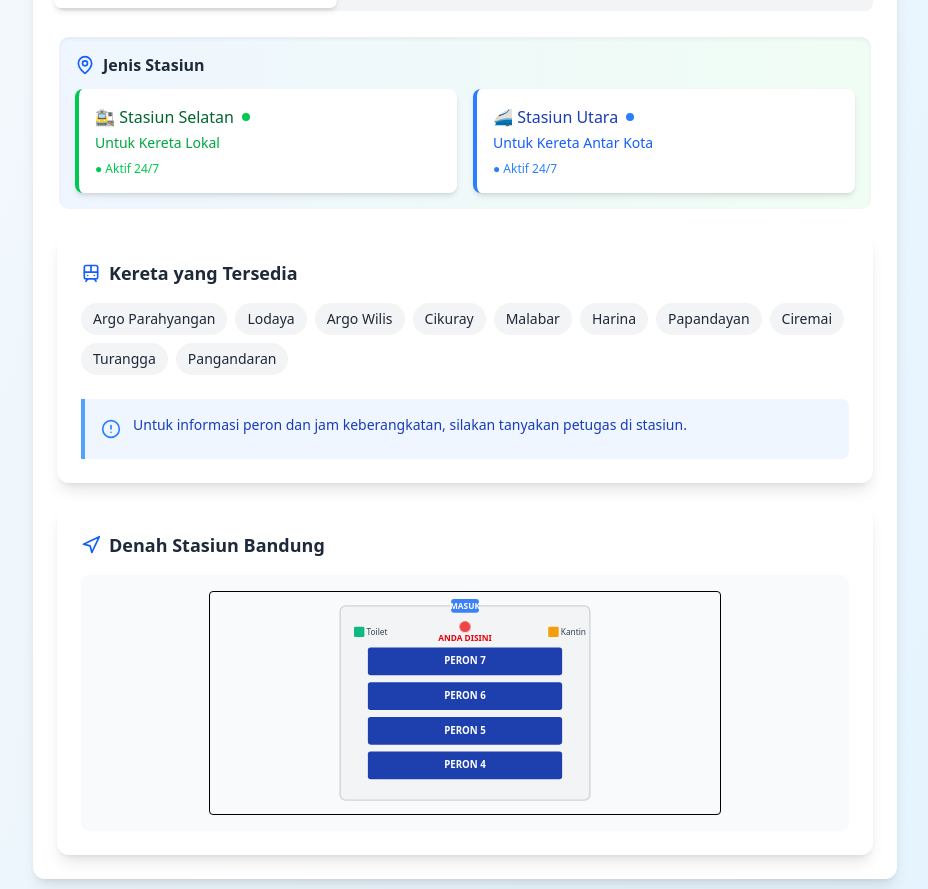
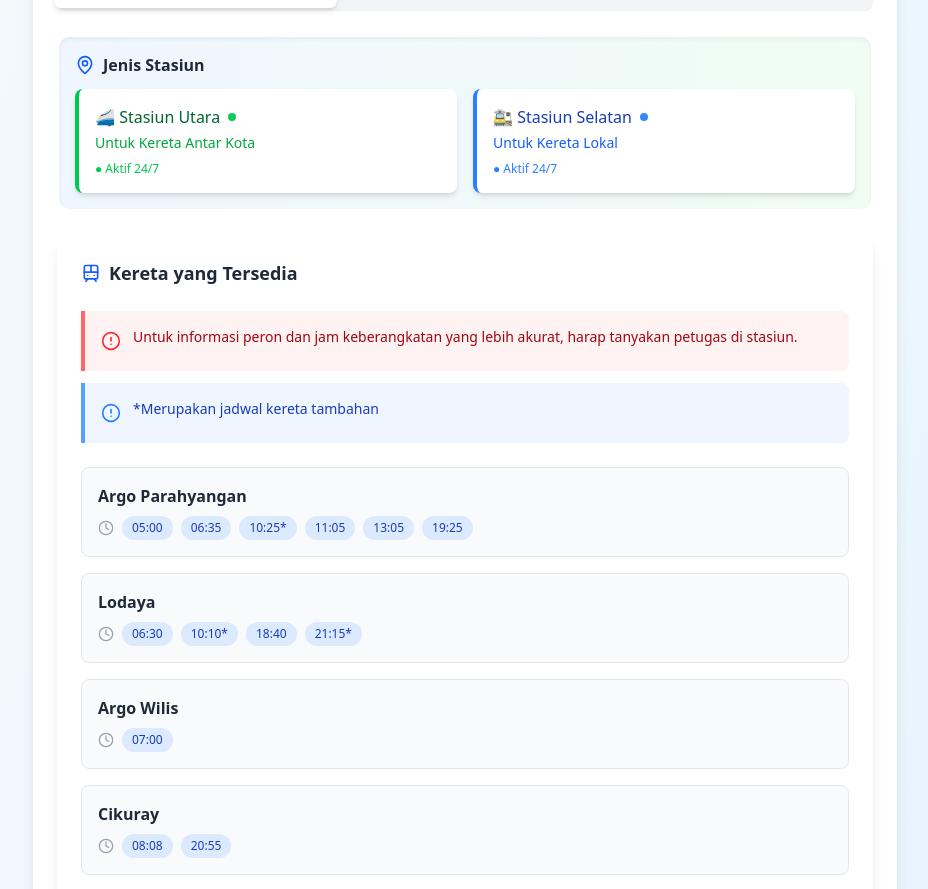
Before and after one commit to algididntwakeup/KAITravelAssistant, a React (Vite) app in the folder kai-assist-app/: page / in a window 1280 px wide. Shown: the part 723-1612 px from the top of the page, without its empty margins (175-1103 px from the left). Built offline with nearby package versions, Linux system fonts and the light colour scheme.

Commit message:
updating available trains with time, and revising other description

```diff
--- a/kai-assist-app/src/components/AvailableTrains.jsx
+++ b/kai-assist-app/src/components/AvailableTrains.jsx
@@ -1,38 +1,73 @@
 // src/components/AvailableTrains.jsx
 import React from 'react';
-import { Train, AlertCircle } from 'lucide-react';
+import { Train, AlertCircle, Clock } from 'lucide-react';
 
 export const AvailableTrains = ({ t, trains }) => {
+  // Pemeriksaan keamanan jika data kereta tidak ada
+  if (!trains || trains.length === 0) {
+    return (
+      <div className="bg-white rounded-xl shadow-lg p-6 text-center text-gray-500">
+        Informasi jadwal tidak tersedia untuk stasiun ini.
+      </div>
+    );
+  }
+
   return (
+
     <div className="bg-white rounded-xl shadow-lg p-6">
       <h2 className="text-lg font-semibold text-gray-800 mb-4 flex items-center">
         <Train className="h-5 w-5 mr-2 text-blue-600" />
         {t.availableTrains}
       </h2>
 
-      {/* Daftar Kereta dengan gaya "tag" */}
-      <div className="flex flex-wrap gap-2 mb-4">
-        {trains.map((trainName, index) => (
-          <div
-            key={index}
-            className="bg-gray-100 text-gray-800 text-sm font-medium px-3 py-1.5 rounded-full"
-          >
-            {trainName}
-          </div>
-        ))}
-      </div>
-
       {/* Banner Informasi */}
-      <div className="bg-blue-50 border-l-4 border-blue-400 text-blue-800 p-4 rounded-r-lg mt-6">
+      <div className="bg-red-50 border-l-4 border-red-400 text-red-800 p-4 rounded-r-lg mt-6">
         <div className="flex">
           <div className="py-1">
-            <AlertCircle className="h-5 w-5 text-blue-500 mr-3" />
+            <AlertCircle className="h-5 w-5 text-red-500 mr-3 flex-shrink-0" />
           </div>
           <div>
             <p className="text-sm">{t.platformInfoNotice}</p>
           </div>
         </div>
       </div>
+      {/* Banner Informasi tambahan */}
+      <div className="bg-blue-50 border-l-4 border-blue-400 text-blue-800 p-4 rounded-r-lg mt-3 mb-6">
+        <div className="flex">
+          <div className="py-1">
+            <AlertCircle className="h-5 w-5 text-blue-500 mr-3 flex-shrink-0" />
+          </div>
+          <div>
+            <p className="text-sm">{t.platformQuo}</p>
+          </div>
+        </div>
+      </div>
+
+
+      {/* Daftar Kereta dengan jadwal */}
+      <div className="space-y-4 mb-4">
+        {trains.map((train, index) => (
+          <div
+            key={index}
+            className="p-4 bg-gray-50 rounded-lg border border-gray-200 transition-shadow hover:shadow-md"
+          >
+            <p className="font-semibold text-gray-800">{train.name}</p>
+            <div className="flex flex-wrap items-center gap-2 mt-2">
+              <Clock className="h-4 w-4 text-gray-400 flex-shrink-0" />
+              {train.times.map((time) => (
+                <span
+                  key={time}
+                  className="bg-blue-100 text-blue-800 text-xs font-medium px-2.5 py-1 rounded-full"
+                >
+                  {time}
+                </span>
+              ))}
+            </div>
+          </div>
+        ))}
+      </div>
+
+
     </div>
   );
 };
--- a/kai-assist-app/src/components/StationInfoHub.jsx
+++ b/kai-assist-app/src/components/StationInfoHub.jsx
@@ -79,13 +79,13 @@
                         </div>
                         <div className="grid grid-cols-1 md:grid-cols-2 gap-4">
                              <div className="group bg-white rounded-lg p-4 border-l-4 border-green-500 shadow-md hover:shadow-lg transform hover:-translate-y-1 transition-all duration-300">
-                                <p className="text-green-800 font-medium flex items-center">🚉 Stasiun Selatan <span className="ml-2 w-2 h-2 bg-green-500 rounded-full animate-pulse"></span></p>
-                                <p className="text-green-600 text-sm mt-1">Untuk Kereta Lokal</p>
+                                <p className="text-green-800 font-medium flex items-center">🚄 Stasiun Utara <span className="ml-2 w-2 h-2 bg-green-500 rounded-full animate-pulse"></span></p>
+                                <p className="text-green-600 text-sm mt-1">Untuk Kereta Antar Kota</p>
                                 <div className="mt-2 text-xs text-green-500">● Aktif 24/7</div>
                             </div>
                             <div className="group bg-white rounded-lg p-4 border-l-4 border-blue-500 shadow-md hover:shadow-lg transform hover:-translate-y-1 transition-all duration-300">
-                                <p className="text-blue-800 font-medium flex items-center">🚄 Stasiun Utara <span className="ml-2 w-2 h-2 bg-blue-500 rounded-full animate-pulse"></span></p>
-                                <p className="text-blue-600 text-sm mt-1">Untuk Kereta Antar Kota</p>
+                                <p className="text-blue-800 font-medium flex items-center">🚉 Stasiun Selatan <span className="ml-2 w-2 h-2 bg-blue-500 rounded-full animate-pulse"></span></p>
+                                <p className="text-blue-600 text-sm mt-1">Untuk Kereta Lokal</p>
                                 <div className="mt-2 text-xs text-blue-500">● Aktif 24/7</div>
                             </div>
                         </div>
--- a/kai-assist-app/src/components/StationMap.jsx
+++ b/kai-assist-app/src/components/StationMap.jsx
@@ -51,11 +51,11 @@
                     </>
                 )}
 
-                <rect x="40" y="50" width="15" height="15" fill="#10b981" rx="2"/>
-                <text x="58" y="62" className="text-xs fill-gray-700">Toilet</text>
+                <rect x="320" y="50" width="15" height="15" fill="#10b981" rx="2"/>
+                <text x="338" y="62" className="text-xs fill-gray-700">Toilet</text>
 
-                <rect x="320" y="50" width="15" height="15" fill="#f59e0b" rx="2"/>
-                <text x="338" y="62" className="text-xs fill-gray-700">Kantin</text>
+                <rect x="40" y="50" width="15" height="15" fill="#f59e0b" rx="2"/>
+                <text x="58" y="62" className="text-xs fill-gray-700">Kantin</text>
             </svg>
         </div>
     </div>
--- a/kai-assist-app/src/data/appData.js
+++ b/kai-assist-app/src/data/appData.js
@@ -68,7 +68,8 @@
     findPlatform: "Cari Peron",
     boardTrain: "Naik Kereta",
     availableTrains: "Kereta yang Tersedia",
-    platformInfoNotice: "Untuk informasi peron dan jam keberangkatan, silakan tanyakan petugas di stasiun.",
+    platformInfoNotice: "Untuk informasi peron dan jam keberangkatan yang lebih akurat, harap tanyakan petugas di stasiun.",
+    platformQuo : "*Merupakan jadwal kereta tambahan"
   },
   en: {
     title: "Travel Assistant",
@@ -104,6 +105,7 @@
     boardTrain: "Board Train",
     availableTrains: "Available Trains",
     platformInfoNotice: "For platform and departure time information, please ask the staff at the station.",
+    platformQuo : "*Additional train schedule"
   }
 };
 
@@ -123,10 +125,23 @@
 
 export const availableTrains = {
   bandung: [
-    'Argo Parahyangan', 'Lodaya', 'Argo Wilis', 'Cikuray', 'Malabar',
-    'Harina', 'Papandayan', 'Ciremai', 'Turangga', 'Pangandaran'
+    { name: 'Argo Parahyangan', times: ['05:00', '06:35','10:25*', '11:05', '13:05', '19:25'] },
+    { name: 'Lodaya', times: ['06:30', '10:10*', '18:40', '21:15*'] },
+    { name: 'Argo Wilis', times: ['07:00'] },
+    { name: 'Cikuray', times: ['08:08', '20:55'] },
+    { name: 'Malabar', times: ['09:30', '18:10'] },
+    { name: 'Harina', times: ['09:50', '21:35'] },
+    { name: 'Papandayan', times: ['09:54', '14:54'] },
+    { name: 'Pangandaran', times: ['11:53', '21:54'] },
+    { name: 'Ciremai', times: ['16:55'] },
+    { name: 'Turangga', times: ['17:40'] },
+    { name: 'Mutiara Selatan', times: ['20:00'] },
   ],
   kiaracondong: [
-    'Pasundan', 'Kutojaya Selatan', 'Serayu', 'Pangandaran', 'Papandayan'
+    { name: 'Pasundan', times: ['05:50', '10:15'] },
+    { name: 'Kutojaya Selatan', times: ['08:00', '20:45'] },
+    { name: 'Serayu', times: ['09:00', '21:00'] },
+    { name: 'Papandayan', times: ['09:54', '14:54'] },
+    { name: 'Pangandaran', times: ['11:53', '21:54'] },
   ]
 };
```
